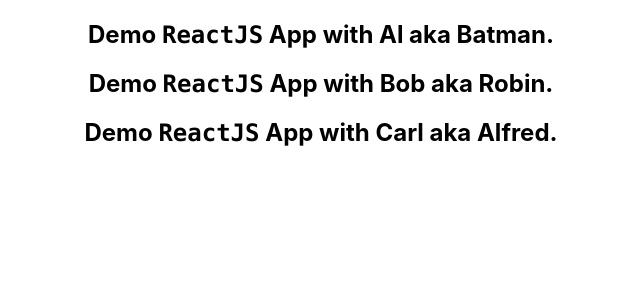
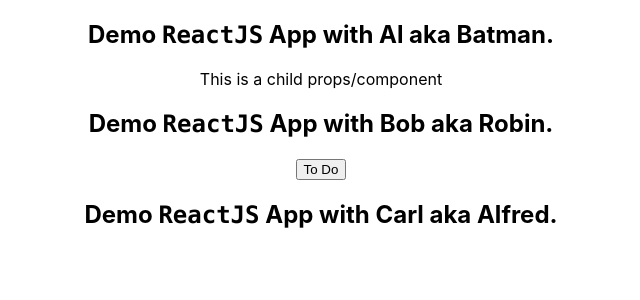
Before and after one commit to frizio/demo-react-app, a React (Create React App) app: page / in a window 1280 px wide. Shown: the top 300 px of the page, without its empty margins (319-959 px from the left). Built offline with nearby package versions, Linux system fonts and the light colour scheme.

Commit message:
Props children component

```diff
--- a/src/App.js
+++ b/src/App.js
@@ -8,8 +8,12 @@
   render() {
     return (
       <div className="App">
-        <Greet name='Al' heroName='Batman' />
-        <Greet name='Bob' heroName='Robin' />
+        <Greet name='Al' heroName='Batman'>
+          <p>This is a child props/component</p>
+        </Greet>
+        <Greet name='Bob' heroName='Robin'>
+          <button>To Do</button>
+        </Greet>
         <Greet name='Carl' heroName='Alfred' />
         {/*<Welcome/>*/}
         {/* <Hello/> */}
--- a/src/components/Greet.js
+++ b/src/components/Greet.js
@@ -2,7 +2,12 @@
 
 const Greet = (props) => {
   console.log(props);
-  return <h2>Demo <code>ReactJS</code> App with {props.name} aka {props.heroName}.</h2>;
+  return (
+    <div>
+      <h2>Demo <code>ReactJS</code> App with {props.name} aka {props.heroName}.</h2>
+      {props.children}
+    </div>
+  );
 }
 
 export default Greet;
```
